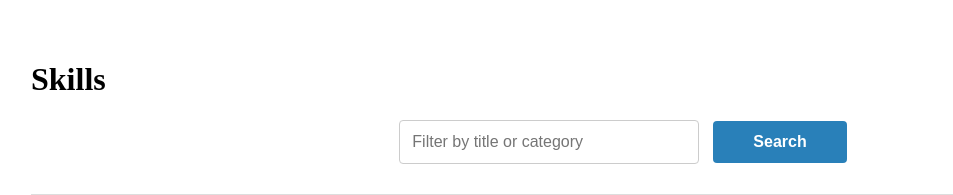
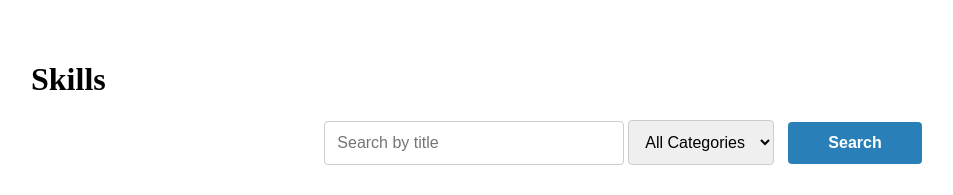
Before and after one commit to anndimi/SkillSwap, a Django app: page /skillswapapp/skills/ in a window 1280 px wide. Shown: the part 62-257 px from the top of the page, without its empty margins (17-970 px from the left). Run offline with Django 5.2, Linux system fonts and the light colour scheme; a user stored in the database is signed in; data comes from the database, SQL or seed files in the repository.

Commit message:
added new category

```diff
--- a/skillswapproject/skillswapapp/views.py
+++ b/skillswapproject/skillswapapp/views.py
@@ -79,15 +79,16 @@ def register(request):
 @login_required(login_url="skillswapapp:login")
 def skills(request):
     query = request.GET.get("q", "")
+    category = request.GET.get("category", "")
     current_username = request.session.get("username")
 
     skills = Skill.objects.exclude(user__username=current_username)
 
     if query:
-        skills = skills.filter(
-            Q(title__icontains=query) |
-            Q(category__icontains=query)
-        )
+        skills = skills.filter(title__icontains=query)
+
+    if category:
+        skills = skills.filter(category=category)
 
     return render(request, "skillswapapp/skills.html", {"skills": skills})
 
--- a/skillswapproject/templates/skillswapapp/skills.html
+++ b/skillswapproject/templates/skillswapapp/skills.html
@@ -115,9 +115,20 @@
   <h1>Skills</h1>
 
   <form method="get" class="search-form">
-    <input type="text" name="q" placeholder="Filter by title or category" value="{{ request.GET.q }}">
+    <input type="text" name="q" placeholder="Search by title" value="{{ request.GET.q }}">
+
+    <select name="category" style="padding: 12px; font-size: 16px; border-radius: 4px; border: 1px solid #ccc;">
+      <option value="">All Categories</option>
+      <option value="music" {% if request.GET.category == "music" %}selected{% endif %}>Music</option>
+      <option value="language" {% if request.GET.category == "language" %}selected{% endif %}>Language</option>
+      <option value="tech" {% if request.GET.category == "tech" %}selected{% endif %}>Technology</option>
+      <option value="art" {% if request.GET.category == "art" %}selected{% endif %}>Art</option>
+      <option value="sports" {% if request.GET.category == "sports" %}selected{% endif %}>Sports</option>
+    </select>
+
     <button type="submit">Search</button>
   </form>
+
 
   <table>
     <thead>
```
